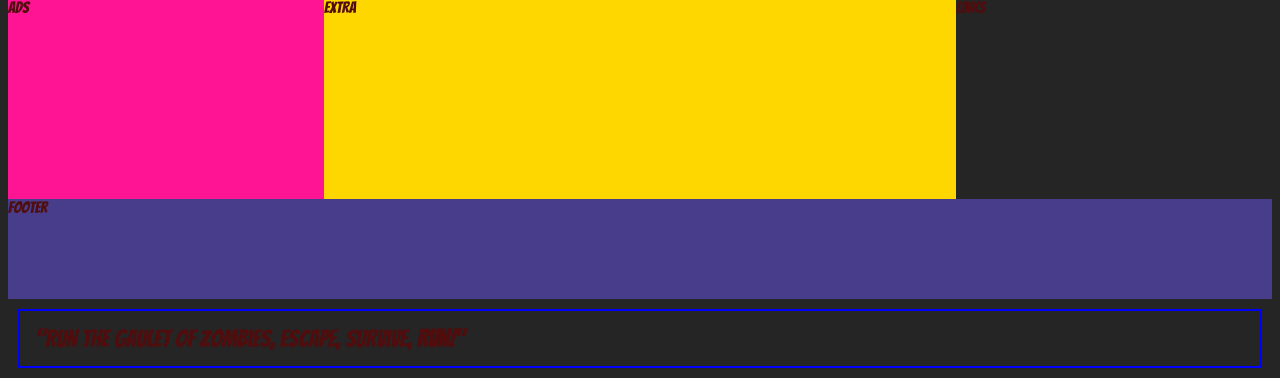
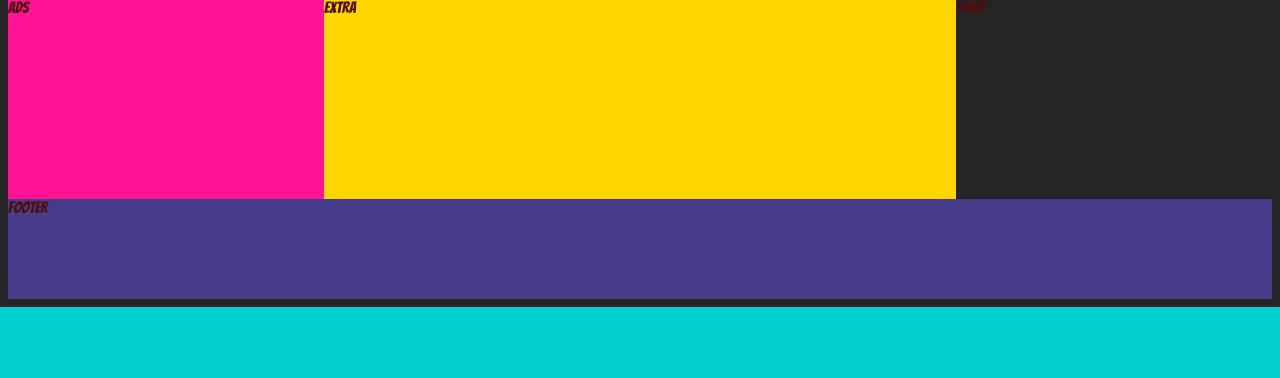
Before and after one commit to agdod/ZombieRun_webSite, a PHP site: page / in a window 1280 px wide. Shown: the part 537-915 px from the top of the page. After the commit the page ends 844 px from the top, so only its background shows below. Run offline with PHP 8.4, Linux system fonts and the light colour scheme.

Commit message:
added  link to footer.php (com out)

```diff
--- a/index.php
+++ b/index.php
@@ -18,11 +18,6 @@
                    <div id="footer">FOOTER</div>
         </div>
 
-        <blockquote>
-                <p>"Run the gaulet of zombies, escape, survive, <B>RUN!</B>"</p>
-        </blockquote>
-
-
-      <!-- footer same as nav bar-->
+       <!--?php include('footer.php') ?> footer same as nav bar-->
     </body>
 </html>
```
